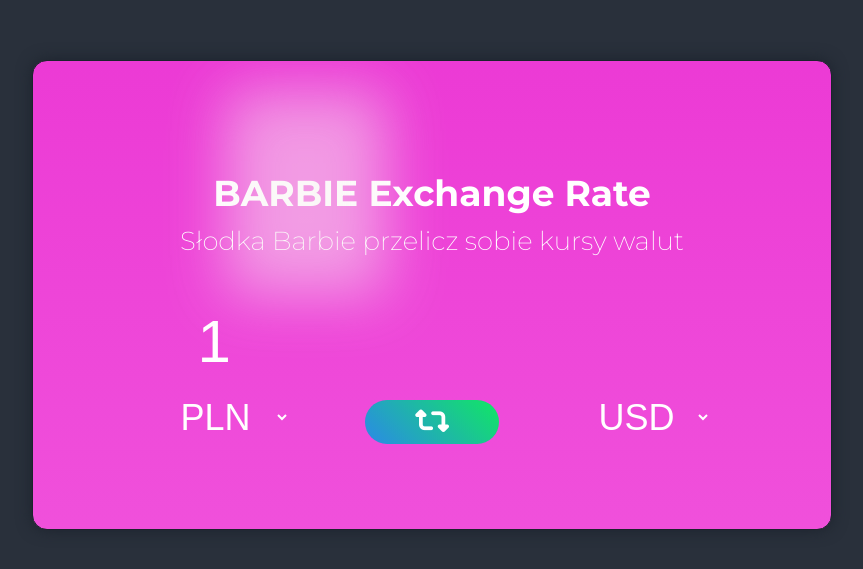
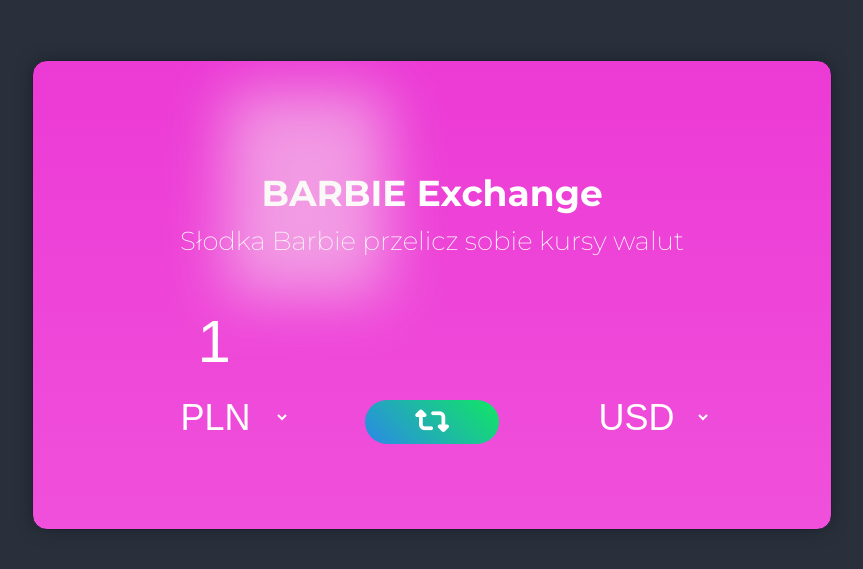
Before and after one commit to Velox8/exchange, a plain HTML site: page index.html in a window 1280 px wide. Shown: the part 105-674 px from the top of the page, without its empty margins (208-1071 px from the left). Drawn offline with Linux system fonts and the light colour scheme; no server answers.

Commit message:
first commit

```diff
--- a/index.html
+++ b/index.html
@@ -18,7 +18,7 @@
 
 
 
-     <script src="https://kit.fontawesome.com/1b654c37e3.js" crossorigin="anonymous"></script>
+    <script src="https://kit.fontawesome.com/1b654c37e3.js" crossorigin="anonymous"></script>
 
     <link rel="stylesheet" href="style.css">
     <script src="https://kit.fontawesome.com/327a0d490c.js" crossorigin="anonymous"></script>
@@ -27,7 +27,7 @@
 <body>
 
     <div class="wrapper">
-        <h1 class="animation"> BARBIE Exchange Rate</h1>
+        <h1 class="animation"> BARBIE Exchange</h1>
         <p class="animation">Słodka Barbie przelicz sobie kursy walut</p>
 
         <div class="app-body">
```
